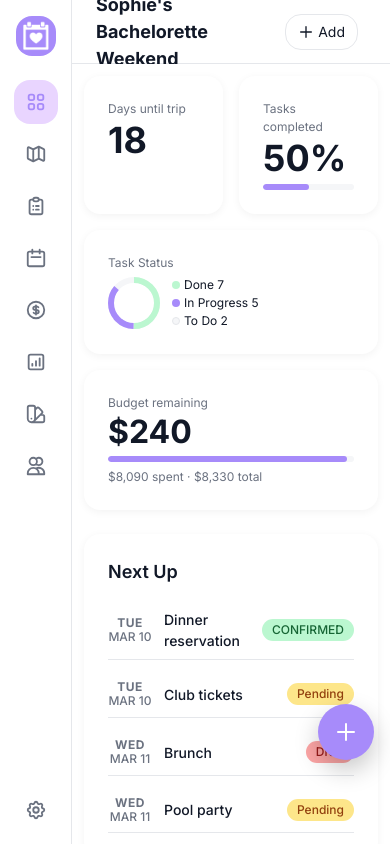
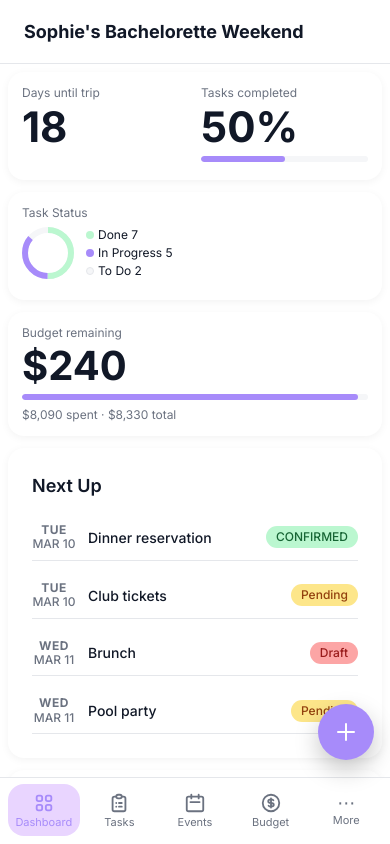
Before and after one commit to dia-nguyen/bachelorette-planner, a Next.js app: page / in a window 390 px wide. Built offline with nearby package versions, Linux system fonts and the light colour scheme.

Commit message:
Updated nav bar

```diff
--- a/src/components/AppShell.tsx
+++ b/src/components/AppShell.tsx
@@ -475,6 +475,7 @@ export function AppShell() {
         onTabChange={setActiveTab}
         onNewTrip={() => setShowCreateTrip(true)}
         onSignOut={!auth.isDemo ? handleSignOut : undefined}
+        isMobile={isMobile}
       />
 
       {/* Main content */}
@@ -486,11 +487,15 @@ export function AppShell() {
           onRestoreDemo={app.resetDemoData}
           onExportJSON={app.exportData}
           onImportJSON={app.importData}
+          onSignOut={!auth.isDemo ? handleSignOut : undefined}
         />
 
         <main
-          className={`flex-1 overflow-y-auto ${activeTab === "moodboard" ? "p-0" : "p-3 md:p-6"}`}
-          style={{ background: "var(--color-bg-surface)" }}
+          className={`flex-1 overflow-y-auto ${activeTab === "moodboard" ? "p-0" : "p-2 sm:p-3 md:p-6"}`}
+          style={{
+            background: "var(--color-bg-surface)",
+            paddingBottom: isMobile && activeTab !== "moodboard" ? "calc(74px + env(safe-area-inset-bottom))" : undefined,
+          }}
         >
           {showLoadingState ? (
             <LoadingState />
--- a/src/components/dashboard/KPICards.tsx
+++ b/src/components/dashboard/KPICards.tsx
@@ -11,25 +11,56 @@ interface KPICardsProps {
 
 export function KPICards({ kpis, tasksSummary }: KPICardsProps) {
   return (
-    <div className="grid grid-cols-2 md:grid-cols-4 gap-4">
-      {/* Days Until Trip */}
-      <Card className="order-1 md:order-none">
-        <p style={{ fontSize: "var(--font-sm)", color: "var(--color-text-secondary)", marginBottom: 4 }}>
-          Days until trip
-        </p>
-        <p style={{ fontSize: 36, fontWeight: 700, lineHeight: 1 }}>
-          {kpis.daysToGo}
-        </p>
+    <div className="grid grid-cols-1 md:grid-cols-3 gap-3 md:gap-4">
+      {/* Days + Tasks Completed */}
+      <Card className="order-1 md:order-none" style={{ padding: "12px 14px", minHeight: 108 }}>
+        <div className="grid grid-cols-2 gap-3">
+          <div>
+            <p style={{ fontSize: 12, color: "var(--color-text-secondary)", marginBottom: 4 }}>
+              Days until trip
+            </p>
+            <p style={{ fontSize: 42, fontWeight: 700, lineHeight: 1 }}>
+              {kpis.daysToGo}
+            </p>
+          </div>
+          <div>
+            <p style={{ fontSize: 12, color: "var(--color-text-secondary)", marginBottom: 4 }}>
+              Tasks completed
+            </p>
+            <p style={{ fontSize: 42, fontWeight: 700, lineHeight: 1 }}>
+              {kpis.tasksCompletionPercent}%
+            </p>
+            <div
+              style={{
+                marginTop: 8,
+                height: 6,
+                borderRadius: "var(--radius-pill)",
+                background: "var(--color-bg-muted)",
+                overflow: "hidden",
+              }}
+            >
+              <div
+                style={{
+                  height: "100%",
+                  width: `${kpis.tasksCompletionPercent}%`,
+                  borderRadius: "var(--radius-pill)",
+                  background: "var(--color-accent)",
+                  transition: "width 0.3s ease",
+                }}
+              />
+            </div>
+          </div>
+        </div>
       </Card>
 
       {/* Task Status */}
-      <Card className="order-3 md:order-none col-span-2 md:col-span-1">
-        <p style={{ fontSize: "var(--font-sm)", color: "var(--color-text-secondary)", marginBottom: 4 }}>
+      <Card className="order-3 md:order-none" style={{ padding: "12px 14px", minHeight: 108 }}>
+        <p style={{ fontSize: 12, color: "var(--color-text-secondary)", marginBottom: 4 }}>
           Task Status
         </p>
         <div className="flex items-center gap-3">
           <TaskDonut summary={tasksSummary} />
-          <div style={{ fontSize: "var(--font-sm)" }}>
+          <div style={{ fontSize: 12 }}>
             <div className="flex items-center gap-1">
               <span style={{ width: 8, height: 8, borderRadius: "50%", background: "var(--color-status-positive)", display: "inline-block" }} />
               Done {tasksSummary.done}
@@ -47,11 +78,11 @@ export function KPICards({ kpis, tasksSummary }: KPICardsProps) {
       </Card>
 
       {/* Budget Remaining */}
-      <Card className="order-4 md:order-none col-span-2 md:col-span-1">
-        <p style={{ fontSize: "var(--font-sm)", color: "var(--color-text-secondary)", marginBottom: 4 }}>
+      <Card className="order-4 md:order-none" style={{ padding: "12px 14px", minHeight: 108 }}>
+        <p style={{ fontSize: 12, color: "var(--color-text-secondary)", marginBottom: 4 }}>
           Budget remaining
         </p>
-        <p style={{ fontSize: 32, fontWeight: 700, lineHeight: 1, color: kpis.remaining >= 0 ? "var(--color-text-primary)" : "#DC2626" }}>
+        <p style={{ fontSize: 40, fontWeight: 700, lineHeight: 1, color: kpis.remaining >= 0 ? "var(--color-text-primary)" : "#DC2626" }}>
           {formatCurrency(kpis.remaining)}
         </p>
         {/* Spend progress bar */}
@@ -75,39 +106,9 @@ export function KPICards({ kpis, tasksSummary }: KPICardsProps) {
             }}
           />
         </div>
-        <p style={{ fontSize: "var(--font-sm)", color: "var(--color-text-secondary)" }}>
+        <p style={{ fontSize: 12, color: "var(--color-text-secondary)" }}>
           {formatCurrency(kpis.totalSpent)} spent · {formatCurrency(kpis.totalBudget)} total
         </p>
-      </Card>
-
-      {/* Tasks Completed */}
-      <Card className="order-2 md:order-none">
-        <p style={{ fontSize: "var(--font-sm)", color: "var(--color-text-secondary)", marginBottom: 4 }}>
-          Tasks completed
-        </p>
-        <p style={{ fontSize: 36, fontWeight: 700, lineHeight: 1 }}>
-          {kpis.tasksCompletionPercent}%
-        </p>
-        {/* Progress bar */}
-        <div
-          style={{
-            marginTop: 8,
-            height: 6,
-            borderRadius: "var(--radius-pill)",
-            background: "var(--color-bg-muted)",
-            overflow: "hidden",
-          }}
-        >
-          <div
-            style={{
-              height: "100%",
-              width: `${kpis.tasksCompletionPercent}%`,
-              borderRadius: "var(--radius-pill)",
-              background: "var(--color-accent)",
-              transition: "width 0.3s ease",
-            }}
-          />
-        </div>
       </Card>
     </div>
   );
--- a/src/components/dashboard/OpenTasks.tsx
+++ b/src/components/dashboard/OpenTasks.tsx
@@ -34,11 +34,6 @@ export function OpenTasks({ tasks, summary, users, onTaskClick }: OpenTasksProps
     <Card>
       <div className="flex items-center justify-between mb-3">
         <h3 style={{ fontSize: "var(--font-lg)", fontWeight: 600 }}>Open Tasks</h3>
-        <div className="flex gap-3" style={{ fontSize: "var(--font-sm)", color: "var(--color-text-secondary)" }}>
-          <span>Urgent {summary.urgent}</span>
-          <span>In Progress {summary.inProgress}</span>
-          <span>Done {summary.done}</span>
-        </div>
       </div>
 
       {openTasks.length === 0 ? (
--- a/src/components/layout/HeaderBar.tsx
+++ b/src/components/layout/HeaderBar.tsx
@@ -1,7 +1,7 @@
 "use client";
 
 import { useEffect, useRef, useState } from "react";
-import { HiOutlinePlus, HiTrash } from "react-icons/hi";
+import { HiOutlineLogout, HiOutlinePlus, HiTrash } from "react-icons/hi";
 
 interface HeaderBarProps {
   title: string;
@@ -59,6 +59,7 @@ export function HeaderBar({
 
       <div className="flex items-center gap-2">
         {onAddItem && (
+          <div className="hidden md:block">
             <ActionButton
               icon={<HiOutlinePlus size={16} />}
               label={(
@@ -69,6 +70,26 @@ export function HeaderBar({
               )}
               onClick={onAddItem}
             />
+          </div>
+        )}
+
+        {onSignOut && (
+          <button
+            onClick={onSignOut}
+            className="md:hidden flex items-center gap-1 px-3 transition-colors"
+            style={{
+              height: 36,
+              borderRadius: "var(--radius-md)",
+              border: "1px solid var(--color-border)",
+              background: "var(--color-bg-surface)",
+              color: "var(--color-text-primary)",
+              fontSize: 13,
+              cursor: "pointer",
+            }}
+          >
+            <HiOutlineLogout size={16} />
+            <span>Log out</span>
+          </button>
         )}
 
         {/* More menu */}
--- a/src/components/layout/Sidebar.tsx
+++ b/src/components/layout/Sidebar.tsx
@@ -40,12 +40,163 @@ interface SidebarProps {
   onTabChange: (tab: string) => void;
   onNewTrip?: () => void;
   onSignOut?: () => void;
+  isMobile?: boolean;
 }
 
-export function Sidebar({ activeTab, onTabChange, onNewTrip, onSignOut }: SidebarProps) {
+export function Sidebar({ activeTab, onTabChange, onNewTrip, onSignOut, isMobile = false }: SidebarProps) {
   const { trip, availableTrips, switchTrip } = useApp();
   const [switcherOpen, setSwitcherOpen] = useState(false);
+  const [moreOpen, setMoreOpen] = useState(false);
   const switcherRef = useRef<HTMLDivElement>(null);
+
+  if (isMobile) {
+    const primaryMobileItems: NavItem[] = navItems.filter((item) =>
+      ["dashboard", "tasks", "events", "budget"].includes(item.id),
+    );
+    const moreMobileItems: NavItem[] = [
+      ...navItems.filter((item) =>
+        ["itinerary", "polls", "moodboard", "guests"].includes(item.id),
+      ),
+      { icon: <HiOutlineCog size={20} />, label: "Settings", id: "settings" },
+    ];
+    const isMoreActive = !primaryMobileItems.some((item) => item.id === activeTab);
+
+    return (
+      <>
+        {moreOpen && (
+          <div
+            onClick={() => setMoreOpen(false)}
+            style={{
+              position: "fixed",
+              inset: 0,
+              zIndex: 260,
+              background: "rgba(0,0,0,0.28)",
+            }}
+          >
+            <div
+              onClick={(e) => e.stopPropagation()}
+              style={{
+                position: "absolute",
+                left: 0,
+                right: 0,
+                bottom: 0,
+                background: "var(--color-bg-surface)",
+                borderTopLeftRadius: "16px",
+                borderTopRightRadius: "16px",
+                borderTop: "1px solid var(--color-border)",
+                boxShadow: "0 -10px 30px rgba(0,0,0,0.18)",
+                padding: "10px 12px calc(14px + env(safe-area-inset-bottom))",
+              }}
+            >
+              <div
+                style={{
+                  width: 36,
+                  height: 4,
+                  borderRadius: 999,
+                  background: "var(--color-border)",
+                  margin: "0 auto 10px",
+                }}
+              />
+              <div className="grid grid-cols-2 gap-2">
+                {moreMobileItems.map((item) => {
+                  const isActive = activeTab === item.id;
+                  return (
+                    <button
+                      key={item.id}
+                      onClick={() => {
+                        onTabChange(item.id);
+                        setMoreOpen(false);
+                      }}
+                      style={{
+                        display: "flex",
+                        alignItems: "center",
+                        gap: 8,
+                        height: 42,
+                        borderRadius: "var(--radius-md)",
+                        border: "1px solid var(--color-border)",
+                        background: isActive ? "var(--color-accent-soft)" : "var(--color-bg-surface)",
+                        color: isActive ? "var(--color-accent)" : "var(--color-text-primary)",
+                        padding: "0 10px",
+                        cursor: "pointer",
+                        fontSize: 13,
+                        fontWeight: 600,
+                      }}
+                    >
+                      {item.icon}
+                      <span>{item.label}</span>
+                    </button>
+                  );
+                })}
+              </div>
+            </div>
+          </div>
+        )}
+
+        <nav
+          style={{
+            position: "fixed",
+            left: 0,
+            right: 0,
+            bottom: 0,
+            zIndex: 140,
+            background: "var(--color-bg-surface)",
+            borderTop: "1px solid var(--color-border)",
+            paddingBottom: "max(8px, env(safe-area-inset-bottom))",
+            paddingTop: 6,
+          }}
+        >
+          <div className="grid grid-cols-5 gap-1" style={{ padding: "0 8px" }}>
+            {primaryMobileItems.map((item) => {
+              const isActive = activeTab === item.id;
+              return (
+                <button
+                  key={item.id}
+                  onClick={() => onTabChange(item.id)}
+                  style={{
+                    minWidth: 0,
+                    height: 52,
+                    borderRadius: "var(--radius-md)",
+                    border: "none",
+                    background: isActive ? "var(--color-accent-soft)" : "transparent",
+                    color: isActive ? "var(--color-accent)" : "var(--color-text-secondary)",
+                    display: "flex",
+                    flexDirection: "column",
+                    alignItems: "center",
+                    justifyContent: "center",
+                    gap: 2,
+                    cursor: "pointer",
+                  }}
+                >
+                  {item.icon}
+                  <span style={{ fontSize: 11, lineHeight: 1.1 }}>{item.label}</span>
+                </button>
+              );
+            })}
+            <button
+              onClick={() => setMoreOpen((open) => !open)}
+              style={{
+                minWidth: 0,
+                height: 52,
+                borderRadius: "var(--radius-md)",
+                border: "none",
+                background: isMoreActive || moreOpen ? "var(--color-accent-soft)" : "transparent",
+                color: isMoreActive || moreOpen ? "var(--color-accent)" : "var(--color-text-secondary)",
+                display: "flex",
+                flexDirection: "column",
+                alignItems: "center",
+                justifyContent: "center",
+                gap: 2,
+                cursor: "pointer",
+              }}
+            >
+              <span style={{ fontSize: 18, lineHeight: 1 }}>⋯</span>
+              <span style={{ fontSize: 11, lineHeight: 1.1 }}>More</span>
+            </button>
+          </div>
+        </nav>
+      </>
+    );
+  }
 
   return (
     <nav
@@ -55,8 +206,8 @@ export function Sidebar({ activeTab, onTabChange, onNewTrip, onSignOut }: Sideba
         background: "var(--color-bg-surface)",
         borderRight: "1px solid var(--color-border)",
         position: "relative",
-        overflowX: "visible",
-        overflowY: "auto",
+        overflow: "visible",
+        zIndex: 120,
         paddingBottom: "max(12px, env(safe-area-inset-bottom))",
       }}
     >
@@ -160,10 +311,10 @@ export function Sidebar({ activeTab, onTabChange, onNewTrip, onSignOut }: Sideba
       {navItems.map((item) => {
         const isActive = activeTab === item.id;
         return (
+          <div key={item.id} className="group relative">
             <button
-            key={item.id}
               onClick={() => onTabChange(item.id)}
-            title={item.label}
+              aria-label={item.label}
               className="flex items-center justify-center transition-colors"
               style={{
                 width: 44,
@@ -179,14 +330,40 @@ export function Sidebar({ activeTab, onTabChange, onNewTrip, onSignOut }: Sideba
             >
               {item.icon}
             </button>
+            <span
+              role="tooltip"
+              style={{
+                position: "absolute",
+                left: "calc(100% + 8px)",
+                top: "50%",
+                transform: "translateY(-50%)",
+                padding: "4px 8px",
+                borderRadius: "8px",
+                background: "var(--color-text-primary)",
+                color: "var(--color-bg-surface)",
+                fontSize: 12,
+                fontWeight: 600,
+                lineHeight: 1.2,
+                whiteSpace: "nowrap",
+                boxShadow: "0 6px 18px rgba(0,0,0,0.16)",
+                pointerEvents: "none",
+                transition: "opacity 120ms ease",
+                zIndex: 220,
+              }}
+              className="invisible opacity-0 group-hover:visible group-hover:opacity-100 group-focus-within:visible group-focus-within:opacity-100"
+            >
+              {item.label}
+            </span>
+          </div>
         );
       })}
 
       <div className="flex-1" />
 
       {/* Settings */}
+      <div className="group relative">
         <button
-        title="Settings"
+          aria-label="Settings"
           onClick={() => onTabChange("settings")}
           className="flex items-center justify-center transition-colors"
           style={{
@@ -201,10 +378,36 @@ export function Sidebar({ activeTab, onTabChange, onNewTrip, onSignOut }: Sideba
         >
           <HiOutlineCog size={22} />
         </button>
+        <span
+          role="tooltip"
+          style={{
+            position: "absolute",
+            left: "calc(100% + 8px)",
+            top: "50%",
+            transform: "translateY(-50%)",
+            padding: "4px 8px",
+            borderRadius: "8px",
+            background: "var(--color-text-primary)",
+            color: "var(--color-bg-surface)",
+            fontSize: 12,
+            fontWeight: 600,
+            lineHeight: 1.2,
+            whiteSpace: "nowrap",
+            boxShadow: "0 6px 18px rgba(0,0,0,0.16)",
+            pointerEvents: "none",
+            transition: "opacity 120ms ease",
+            zIndex: 220,
+          }}
+          className="invisible opacity-0 group-hover:visible group-hover:opacity-100 group-focus-within:visible group-focus-within:opacity-100"
+        >
+          Settings
+        </span>
+      </div>
 
       {onSignOut && (
+        <div className="group relative">
           <button
-          title="Log Out"
+            aria-label="Log Out"
             onClick={onSignOut}
             className="flex items-center justify-center transition-colors"
             style={{
@@ -219,6 +422,31 @@ export function Sidebar({ activeTab, onTabChange, onNewTrip, onSignOut }: Sideba
           >
             <HiOutlineLogout size={22} />
           </button>
+          <span
+            role="tooltip"
+            style={{
+              position: "absolute",
+              left: "calc(100% + 8px)",
+              top: "50%",
+              transform: "translateY(-50%)",
+              padding: "4px 8px",
+              borderRadius: "8px",
+              background: "var(--color-text-primary)",
+              color: "var(--color-bg-surface)",
+              fontSize: 12,
+              fontWeight: 600,
+              lineHeight: 1.2,
+              whiteSpace: "nowrap",
+              boxShadow: "0 6px 18px rgba(0,0,0,0.16)",
+              pointerEvents: "none",
+              transition: "opacity 120ms ease",
+              zIndex: 220,
+            }}
+            className="invisible opacity-0 group-hover:visible group-hover:opacity-100 group-focus-within:visible group-focus-within:opacity-100"
+          >
+            Log Out
+          </span>
+        </div>
       )}
     </nav>
   );
--- a/src/components/views/DashboardView.tsx
+++ b/src/components/views/DashboardView.tsx
@@ -13,12 +13,12 @@ export function DashboardView() {
   const { dashboard, tasks, users, openPanel } = useApp();
 
   return (
-    <div className="flex flex-col gap-6">
+    <div className="flex flex-col gap-3 md:gap-6">
       {/* Top row: KPIs */}
       <KPICards kpis={dashboard.kpis} tasksSummary={dashboard.allTasksSummary} />
 
       {/* Middle row: Next Up + Budget Snapshot */}
-      <div className="grid grid-cols-1 md:grid-cols-2 gap-4">
+      <div className="grid grid-cols-1 md:grid-cols-2 gap-3 md:gap-4">
         <NextUp
           events={dashboard.nextUp}
           onEventClick={(id) => openPanel("event", id)}
@@ -31,7 +31,7 @@ export function DashboardView() {
       </div>
 
       {/* Bottom row: Tasks + Payments */}
-      <div className="grid grid-cols-1 md:grid-cols-2 gap-4">
+      <div className="grid grid-cols-1 md:grid-cols-2 gap-3 md:gap-4">
         <OpenTasks
           tasks={tasks}
           summary={dashboard.allTasksSummary}
```
Lines whose indentation alone changed are shown as unchanged.
